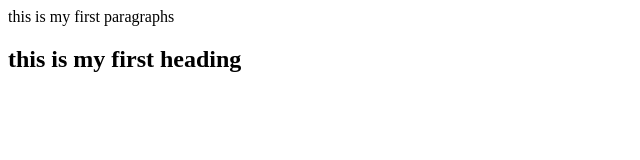
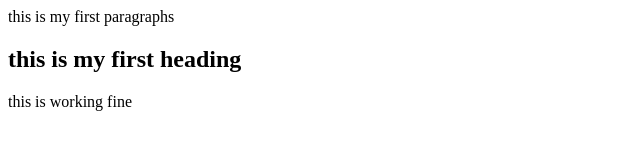
Before and after one commit to snGreen19/booking-app, a plain HTML site: page index.html in a window 1280 px wide. Shown: the whole page, without its empty margins (0-640 px from the left). Drawn offline with Linux system fonts and the light colour scheme.

Commit message:
change index.js

```diff
--- a/index.html
+++ b/index.html
@@ -1,2 +1,3 @@
 <p>this is my first paragraphs</p>
 <h2>this is my first heading</h2>
+<div>this is working fine</div>
```
